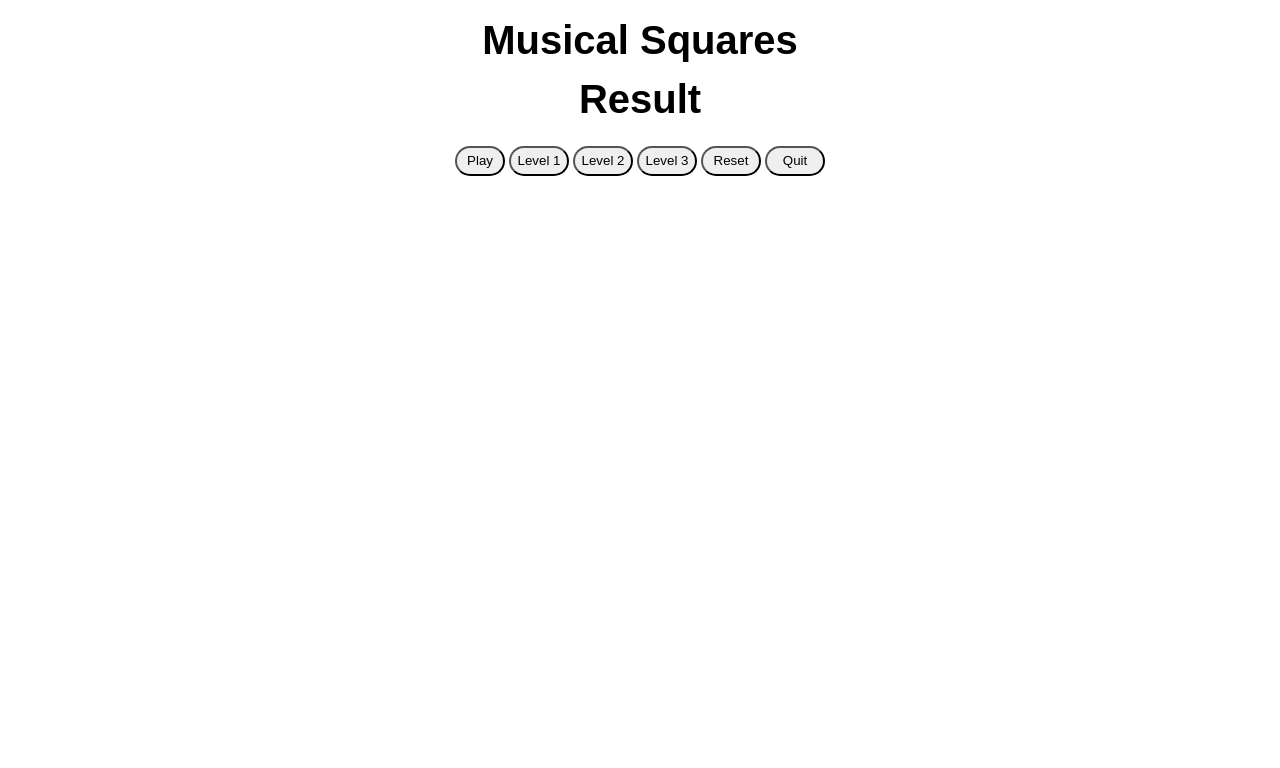
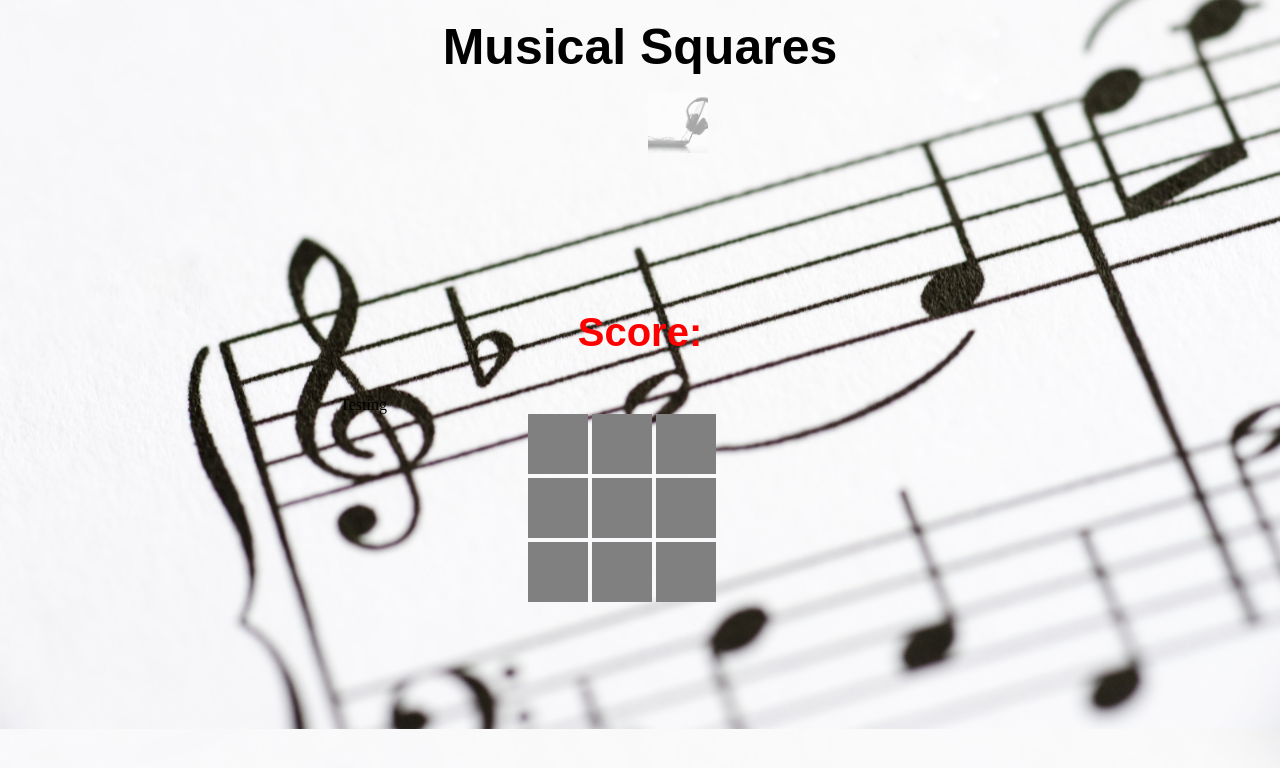
Before and after one commit to Johne103/Musical-Squares, a PHP site: page / in a window 1280 px wide. Shown: the top 768 px of the page. Run offline with PHP 8.4, Linux system fonts and the light colour scheme.

Commit message:
html, css and js reformated

```diff
--- a/css/style.css
+++ b/css/style.css
@@ -1,11 +1,24 @@
 body {
   max-width: 600px;
+  background-image: url(../images/musical_notes.jpg);
   margin: 0 auto;
-  /*background-image: url("images/musical_notes.jpg');*/
+  background-size: cover;
+  background-position: center;
 }
 
-h1, h2 {
+h1 {
   font-family: Papyrus, fantasy;
+  font-size: 50px;
+  font-style: normal;
+  font-variant: normal;
+  font-weight: 800;
+  line-height: 26.4px;
+  text-align: center;
+}
+
+h2 {
+  font-family: Papyrus, fantasy;
+  color: red;
   font-size: 40px;
   font-style: normal;
   font-variant: normal;
@@ -20,9 +33,24 @@ h1, h2 {
   margin: auto;
 }
 
-.cpu-square {
+#cpuSquares div {
   display: inline-block;
+  width: 60px;
+  height: 60px;
+  background-position: center;
+  background-size: cover;
+  background-repeat: no-repeat;
 }
+
+#cpuSquares div:nth-child(1) { background-image: url(../images/accordion.jpg); }
+#cpuSquares div:nth-child(2) { background-image: url(../images/audio_waveform.jpg); }
+#cpuSquares div:nth-child(3) { background-image: url(../images/laptop_music_player.jpg); }
+#cpuSquares div:nth-child(4) { background-image: url(../images/music_cd.jpg); }
+#cpuSquares div:nth-child(5) { background-image: url(../images/music_keys.jpg); }
+#cpuSquares div:nth-child(6) { background-image: url(../images/music_player_buttons.jpg); }
+#cpuSquares div:nth-child(7) { background-image: url(../images/music_roll.jpg); }
+#cpuSquares div:nth-child(8) { background-image: url(../images/musical_notes.jpg); }
+#cpuSquares div:nth-child(9) { background-image: url(../images/portable_music.jpg); }
 
 .cpu-square-image {
   width: 60px;
@@ -34,6 +62,16 @@ h1, h2 {
   width: 225px;
   margin: auto;
 
+}
+
+#userSquares div {
+  display: inline-block;
+  width: 60px;
+  height: 60px;
+  background-position: center;
+  background-size: cover;
+  background-repeat: no-repeat;
+  background-color: grey;
 }
 
 .user-square {
@@ -55,10 +93,11 @@ h1, h2 {
 
 ol {
   list-style: none;
-  margin: auto;
+  display: inline;
+  /*margin: auto;
   margin-top: 10px;
   padding: 0px;
-  text-align: center;
+  text-align: center;*/
 }
 
 #play {
--- a/index.html
+++ b/index.html
@@ -5,31 +5,45 @@
     <meta name="viewport" content="width=device-width, initial-scale=1.0">
     <title>Musical Squares</title>
     <script type="text/javascript" src="./js/jquery-2.1.1.min.js"></script>
-    <script type="text/javascript" src="./js/app.js"></script>
+    <script type="text/javascript" src="./js/main.js"></script>
     <!-- <link rel="stylesheet" type="text/css" href="/stylesheets/reset.css"> -->
     <link rel="stylesheet" type="text/css" href="./css/style.css">
   </head>
   <body>
     <h1>Musical Squares</h1>
 
+    <audio id="soundToPlay"></audio>
+
     <div id="cpuSquares">
+      <div data-filename="after"></div>
+      <div data-filename="better"></div>
+      <div data-filename="do_it"></div>
+      <div data-filename="ever"></div>
+      <div data-filename="faster"></div>
+      <div data-filename="harder"></div>
+      <div data-filename="hour"></div>
+      <div data-filename="make_it"></div>
+      <div data-filename="makes_us"></div>
     </div>
 
-    <audio id="soundToPlay"></audio>
+    <h2>Score:</h2>
 
-    <h2>Result</h2>
+    <ol>
+      <li id = "Score"></li>
+      <li id = "Feedback"></li>
+    </ol>
 
     <div id="userSquares">
+      <div data-filename="after"></div>
+      <div data-filename="better"></div>
+      <div data-filename="do_it"></div>
+      <div data-filename="ever"></div>
+      <div data-filename="faster"></div>
+      <div data-filename="harder"></div>
+      <div data-filename="hour"></div>
+      <div data-filename="make_it"></div>
+      <div data-filename="makes_us"></div>
     </div>
-
-    <ol>
-      <button id="play">Play</button>
-      <button id="level1">Level 1</button>
-      <button id="level2">Level 2</button>
-      <button id="level3">Level 3</button>
-      <button id="reset">Reset</button>
-      <button id="quit">Quit</button>
-    </ol>
 
   </body>
 </html>
--- a/js/app.js
+++ b/js/app.js
@@ -228,17 +228,17 @@ $(function() {
 
   //$('div').one('click', function() {
 
-  // $(function(){
-  //   $('div').on("click", function() {
-  //     var $element = $(this);
-  //     $element.hide("slow", "swing", function(){
-  //       setTimeout(function(){
-  //         $element.show();
-  //       }, 1000);
-  //     });
-  //   });
-  // });
-//});
+  $(function(){
+    $('.cpu-square').on("click", function() {
+      var $element = $(this);
+      $element.hide("slow", "swing", function(){
+        setTimeout(function(){
+          $element.show();
+        }, 1000);
+      });
+    });
+  });
+});
   function playGame () {
     var playStart = this.id;
     console.log("play " + playStart);
@@ -251,10 +251,10 @@ $(function() {
 
     for (var i = 0; i<noOfCpuSquares; i++) {
       var $element = cpuSquares[i];
-      $element.hide("slow", {
-        // setTimeout(function(){
-        //   $element.show();
-        //   }, 1000);
+      $element.hide("slow", function() {
+        setTimeout(function(){
+           $element.show();
+           }, 1000);
          });
     }
   }
--- /dev/null
+++ b/js/main.js
@@ -0,0 +1,42 @@
+$(function() {
+  var $cpuSquares = $('#cpuSquares div');
+  var $userSquares = $('#userSquares div');
+  var audio = $('#soundToPlay')[0];
+  var currentIndex = 0;
+  var userScore = [];
+
+  $cpuSquares.each(function(i, square) {
+    var parent = $("#cpuSquares");
+    var divs = parent.children();
+    while (divs.length) {
+        parent.append(divs.splice(Math.floor(Math.random() * divs.length), 1)[0]);
+    }
+    setTimeout(function() {
+      currentIndex = i;
+      audio.src = "sounds/" + $(square).data('filename') + ".wav";
+      console.log(audio.src);
+      audio.play();
+      $(square).fadeTo(1000, 0);
+    }, i * 1000);
+  });
+
+  $userSquares.one('click', function() {
+    var parent = $("#userSquares");
+    var divs = parent.children();
+    while (divs.length) {
+        parent.append(divs.splice(Math.floor(Math.random() * divs.length), 1)[0]);
+    }
+    var filename = $(this).data('filename') + ".wav";
+    var fileBeingPlayed = audio.src.split('/').slice(-1)[0];
+    console.log(filename, fileBeingPlayed);
+    if(filename === fileBeingPlayed) {
+      $cpuSquares.eq(currentIndex).stop(true, false);
+      userScore++;
+      console.log(userScore);
+    }
+  });
+
+document.getElementById("Score").textContent = userScore;
+document.getElementById("Feedback").textContent = "Testing";
+
+});
```
